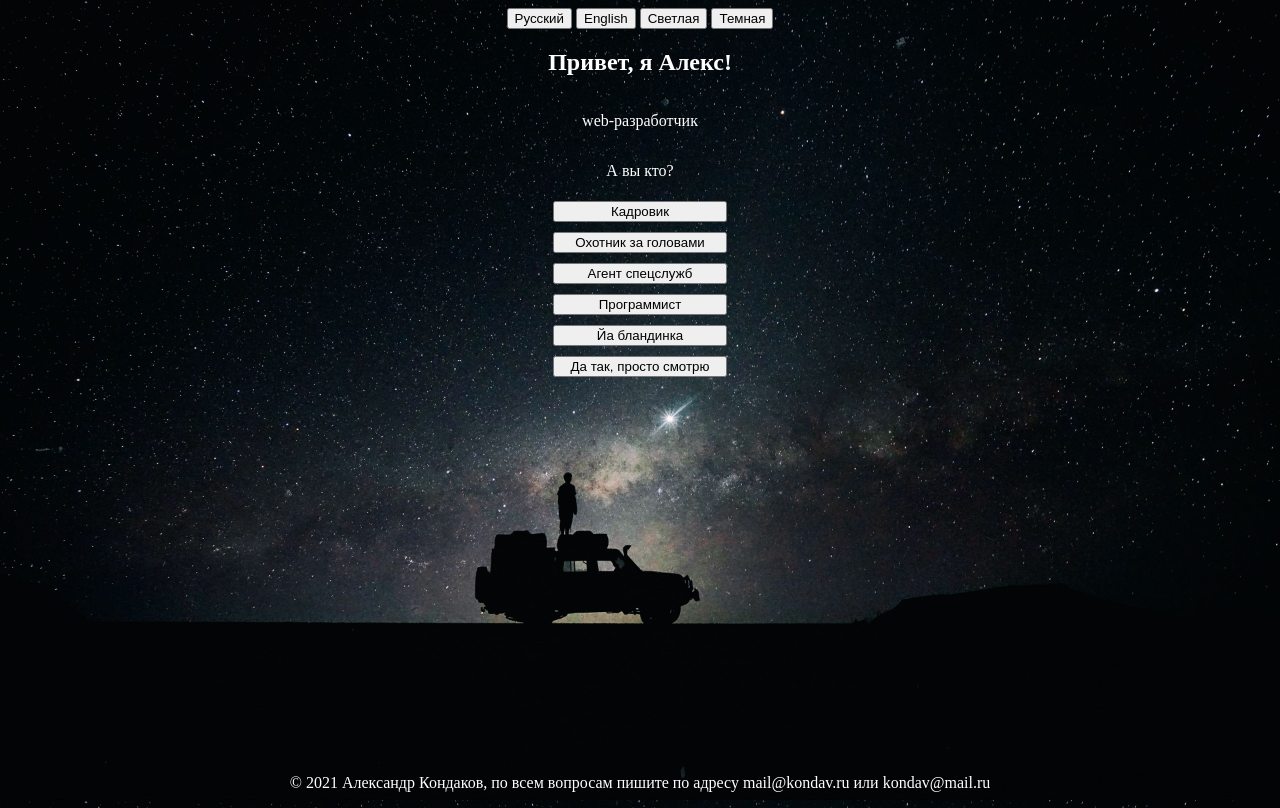
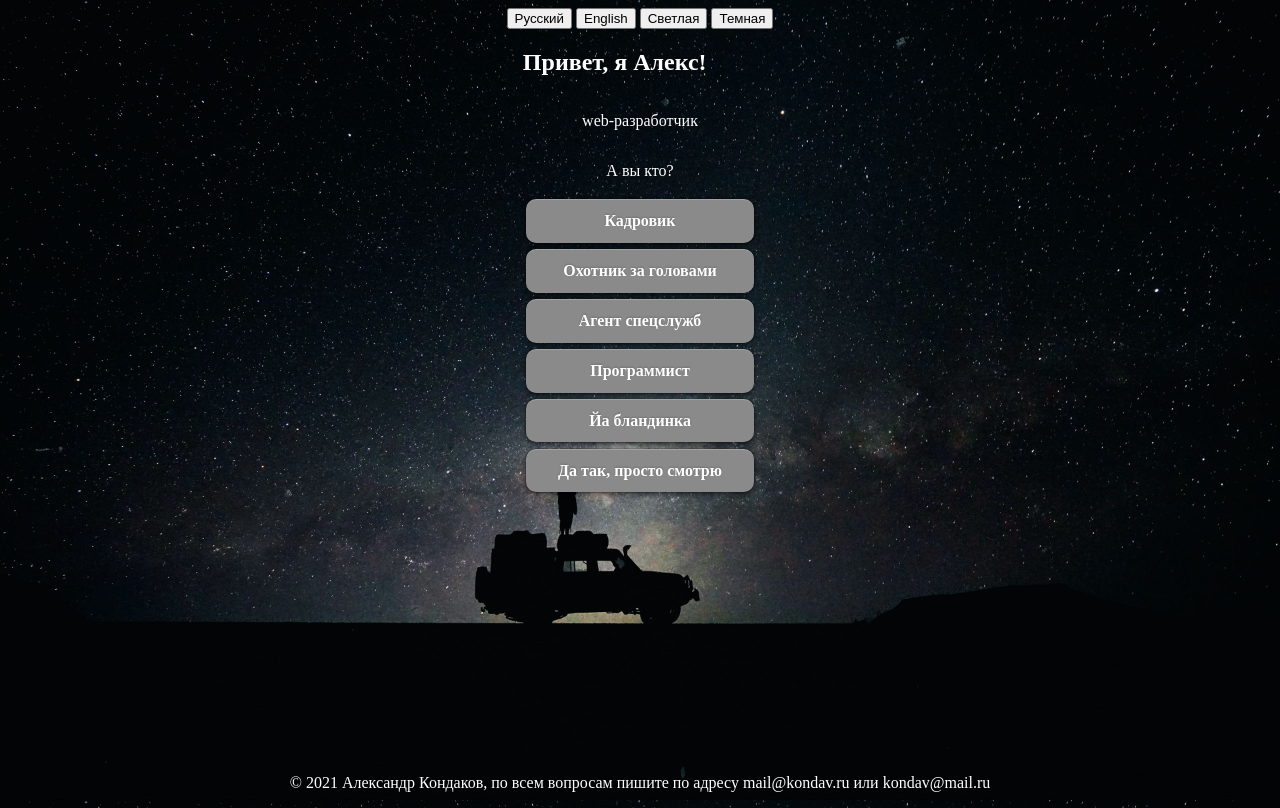
Before and after one commit to akondav/kondav-ru, a plain HTML site: page index.html in a window 1280 px wide. Drawn offline with Linux system fonts and the light colour scheme.

Commit message:
gradient buttons

```diff
--- a/css/style.css
+++ b/css/style.css
@@ -54,7 +54,7 @@ header{
 	flex: 0 0 auto;
  }
 
- .main-section{
+.main-section{
 	flex: 1 0 auto;
 	display: flex;
 	flex-direction: column;
@@ -62,14 +62,49 @@ header{
 
 }
 
- footer{
+footer{
 	flex: 0 0 auto;
  }
 
- .centerBtn{
-	margin: 5px;
- }
+p{
+	text-align: center;
+}
 
- p{
-	 text-align: center;
- }
+a.centerBtn {
+	position: relative;
+	color: white;
+	font-weight: bold;
+	text-align: center;
+	text-decoration: none;
+	text-shadow: 0 -1px 2px rgba(0,0,0,.2);
+	border-radius: 10px;
+	user-select: none;
+	padding: .8em 2em;
+	margin: .2em;
+	outline: none;
+	background-color: rgb(138, 138, 138);
+	background-image: linear-gradient(45deg, rgba(255,255,255,.0) 30%, rgba(255,255,255,.8), rgba(255,255,255,.0) 70%);
+	background-repeat: no-repeat;
+	background-size: 200% 100%, auto;
+	background-position: 200% 0, 0 0;
+	box-shadow:
+	0 1px rgba(255,255,255,.2) inset,
+	0 3px 5px rgba(0,1,6,.5),
+	0 0 1px 1px rgba(0,1,6,.2);
+
+	  }
+
+a.centerBtn:hover {
+	transition: .5s linear;
+	background-position: -200% 0, 0 0;
+	-webkit-transform: scale(1.1, 1.1);
+	transform: scale(1.1, 1.1);
+  }
+
+a.centerBtn:focus, a.centerBtn:active {
+	-webkit-transform: scale(2, 2);
+	transform: scale(2, 2);
+	opacity: 0;
+	visibility: hidden;
+	transition: .4s;
+  }
--- a/index.html
+++ b/index.html
@@ -18,12 +18,12 @@
             <h1>Привет, я Алекс!</h1>
             <p>web-разработчик</p>
             <p>А вы кто?</p>
-            <button class="centerBtn" onclick="document.location='./iamhr.html'">Кадровик</button>
-            <button class="centerBtn" onclick="document.location='./iamdingo.html'">Охотник за головами</button>
-            <button class="centerBtn" onclick="document.location='./iamagent.html'">Агент спецслужб</button>
-            <button class="centerBtn" onclick="document.location='./iamprog.html'">Программист</button>
-            <button class="centerBtn" onclick="document.location='./iamblond.html'">Йа бландинка</button>
-            <button class="centerBtn" onclick="document.location='./iamjustlook.html'">Да так, просто смотрю</button>
+            <a href="./iamhr.html" class="centerBtn" tabindex="0">Кадровик</a>
+            <a href="./iamdingo.html" class="centerBtn" tabindex="0">Охотник за головами</a>
+            <a href="./iamagent.html" class="centerBtn" tabindex="0">Агент спецслужб</a>
+            <a href="./iamprog.html" class="centerBtn" tabindex="0">Программист</a>
+            <a href="./iamblond.html" class="centerBtn" tabindex="0">Йа бландинка</a>
+            <a href="./iamjustlook.html" class="centerBtn" tabindex="0">Да так, просто смотрю</a>
         </section>
         <footer>
             <p>© 2021 Александр Кондаков, по всем вопросам пишите по адресу mail@kondav.ru или kondav@mail.ru</p>
```
Also changed, not shown: 2 other files.
